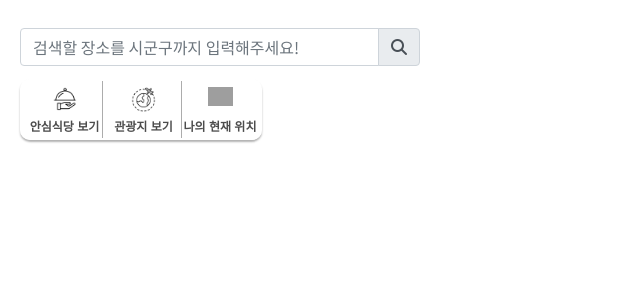
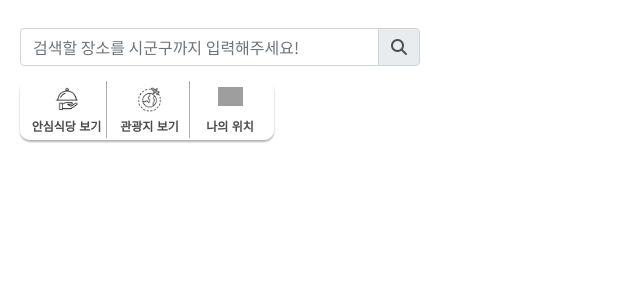
Before and after one commit to wookingwoo/travel-map, a Django app: page /route/map/ in a window 1280 px wide. Shown: the part 70-370 px from the top of the page, without its empty margins (0-640 px from the left). Run offline with Django 3.2, Linux system fonts and the light colour scheme; some libraries are stand-ins or nearby versions; grey boxes are pictures that could not be loaded.

Commit message:
Map에서 카테고리 수정

```diff
--- a/GongGongI/static/css/map.css
+++ b/GongGongI/static/css/map.css
@@ -15,8 +15,8 @@ span.search_icon { background:url(/static/images/search.png) no-repeat; backgrou
 .wrapper {position: relative; width:242px;}
 .wrapper, .wrapper * {margin:0; padding:0;font-family:'Malgun Gothic',dotum,'돋움',sans-serif;font-size:12px;}
 #category {position: relative;top:15px;left:0;border-radius: 10px; border:1px solid rgba(0, 0, 0, 0);box-shadow: 0 2px 2px rgba(0, 0, 0, 0.3);background: rgba(255, 255, 255, 0.8); overflow: hidden;z-index: 2; margin-top: -10px; padding: 1px;
-    width: 100%;}
-#category li {font-weight: 600; font-size: 12px; color:rgba(0, 0, 0, 0.7); margin-top:0;float:left;list-style: none;width:76px;border-right:1px solid #acacac;padding:6px 0px 2px 0px;text-align: center; cursor: pointer;}
+    width: 105%;}
+#category li {font-weight: 600; font-size: 12px; color:rgba(0, 0, 0, 0.7); margin-top:0;float:left;list-style: none;width:80px;border-right:1px solid #acacac;padding:6px 0px 2px 0px;text-align: center; cursor: pointer;}
 #category li.on {background: #ebebeb;}
 #category li:hover { border-left:1px solid #acacac;margin-left: -1px;}
 #category li:last-child{margin-right:0;border-right:0;}
--- a/GongGongI/templates/map/map.html
+++ b/GongGongI/templates/map/map.html
@@ -35,7 +35,7 @@
         <ul id="category">
             <li id="mask"> <span class="category_restaurant" onclick="markRestaurants()" title="안심식당 띄우기"></span>안심식당 보기 </li>
             <li id="hospital"> <span class="category_attractions" onclick="markAttractions()" title="관광지 띄우기"></span>관광지 보기 </li>
-            <li> <span class="gps" title="현재 위치 추적" onclick="onClickGPS()"></span>나의 현재 위치</li>
+            <li> <span class="gps" title="현재 위치 추적" onclick="onClickGPS()"></span>나의 위치</li>
         </ul>
     </div>
 </div>
```
